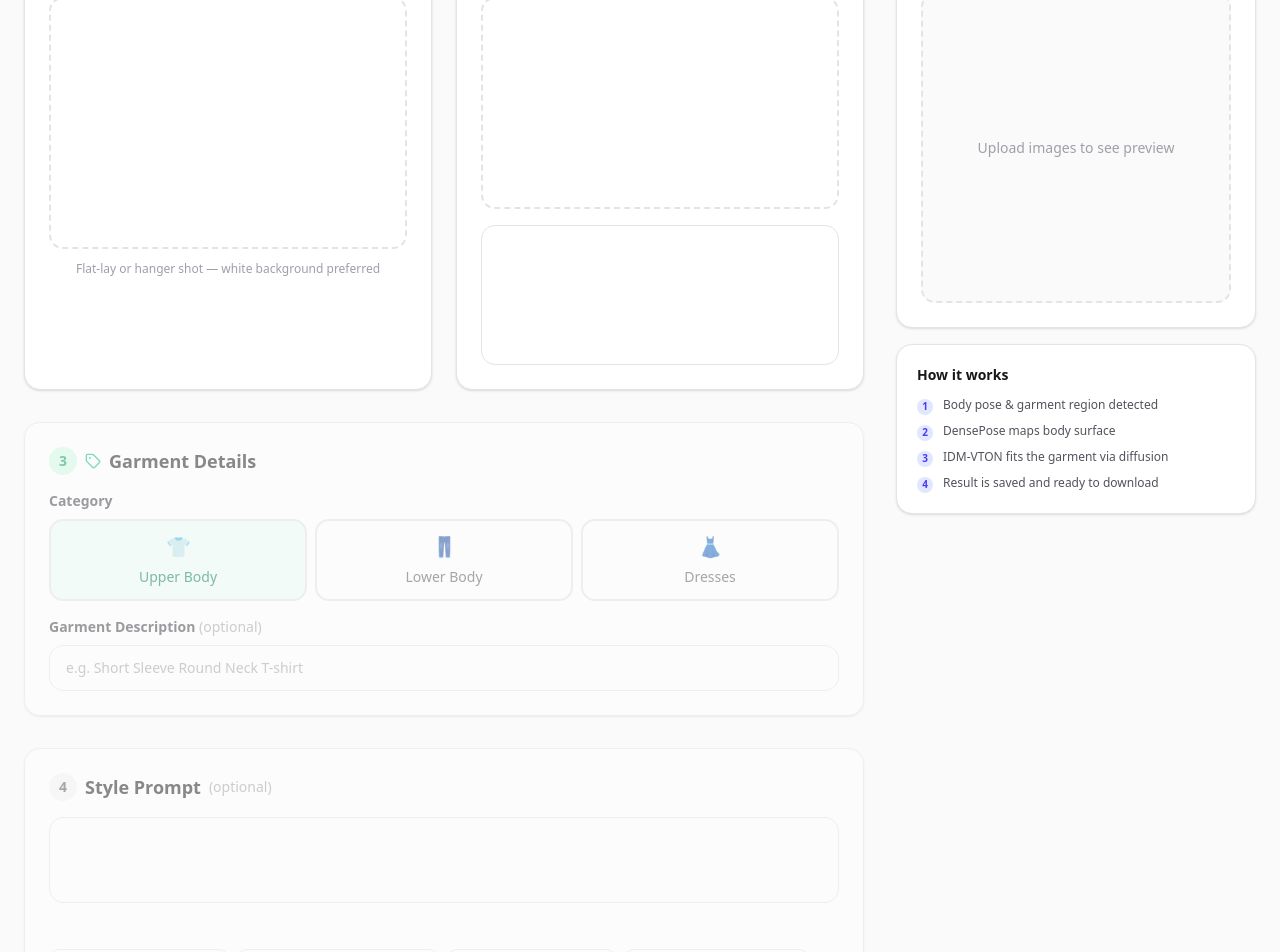
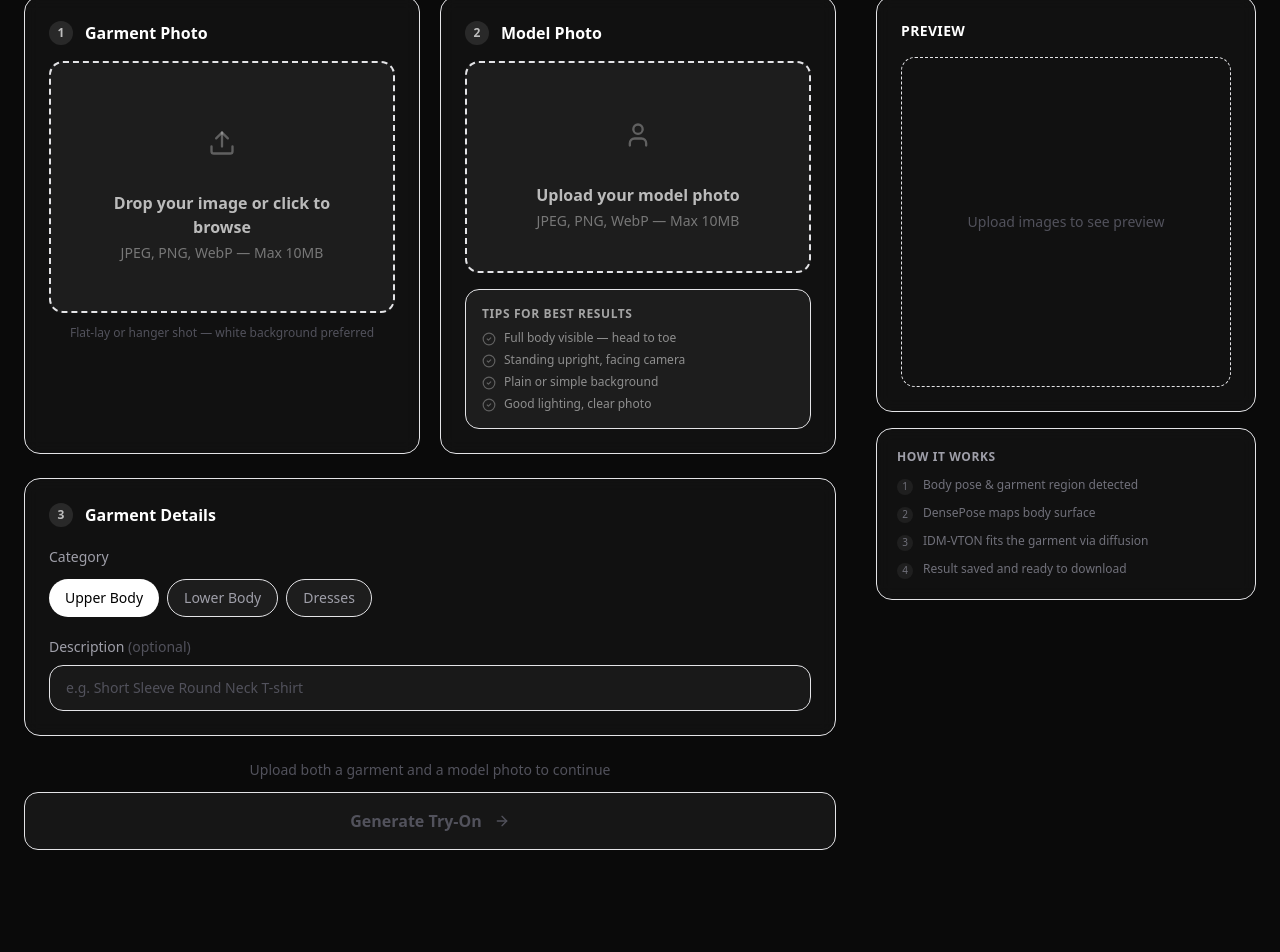
Before and after one commit to Indrajeety993648/Digital-Darzii, a Next.js app: page /generate in a window 1280 px wide. Shown: the part 280-1232 px from the top of the page. After the commit the page ends 1210 px from the top, so only its background shows below. Built offline with nearby package versions, Linux system fonts and the light colour scheme.

Commit message:
feat: add gallery delete and remove unused style prompt input

```diff
--- a/src/app/generate/page.tsx
+++ b/src/app/generate/page.tsx
@@ -1,18 +1,17 @@
 "use client";
-import { useState, useCallback } from "react";
+import { useState, useCallback, useRef, useEffect } from "react";
 import { useRouter } from "next/navigation";
 import { Navbar } from "@/components/shared/Navbar";
 import { UploadZone } from "@/components/generate/UploadZone";
 import { ModelUploadZone } from "@/components/generate/ModelUploadZone";
-import { StylePromptInput } from "@/components/generate/StylePromptInput";
+
 import { useToast } from "@/hooks/use-toast";
 import { cn } from "@/lib/utils";
-import { Sparkles, ChevronRight, Shirt, User, Tag } from "lucide-react";
+import { ArrowRight } from "lucide-react";
 
 interface FormState {
   garmentUrl: string | null;
   modelUrl: string | null;
-  stylePrompt: string;
   garmentCategory: "upper_body" | "lower_body" | "dresses";
   garmentDescription: string;
 }
@@ -20,7 +19,6 @@ interface FormState {
 const defaultForm: FormState = {
   garmentUrl: null,
   modelUrl: null,
-  stylePrompt: "",
   garmentCategory: "upper_body",
   garmentDescription: "",
 };
@@ -31,10 +29,53 @@ export default function GeneratePage() {
   const [form, setForm] = useState<FormState>(defaultForm);
   const [isGenerating, setIsGenerating] = useState(false);
 
+  const pageRef = useRef<HTMLDivElement>(null);
+  const headingRef = useRef<HTMLDivElement>(null);
+  const leftColRef = useRef<HTMLDivElement>(null);
+  const rightColRef = useRef<HTMLDivElement>(null);
+
   const isReady = !!form.garmentUrl && !!form.modelUrl;
 
   const updateForm = useCallback((updates: Partial<FormState>) => {
     setForm((prev) => ({ ...prev, ...updates }));
+  }, []);
+
+  useEffect(() => {
+    const loadAndAnimate = async () => {
+      const gsap = (await import("gsap")).default;
+      const { ScrollTrigger } = await import("gsap/ScrollTrigger");
+      gsap.registerPlugin(ScrollTrigger);
+
+      const ctx = gsap.context(() => {
+        const tl = gsap.timeline({ defaults: { ease: "power4.out" } });
+
+        tl.fromTo(
+          headingRef.current,
+          { opacity: 0, y: 30 },
+          { opacity: 1, y: 0, duration: 0.8 }
+        );
+
+        if (leftColRef.current) {
+          tl.fromTo(
+            Array.from(leftColRef.current.children),
+            { opacity: 0, y: 40 },
+            { opacity: 1, y: 0, duration: 0.7, stagger: 0.12 },
+            "-=0.4"
+          );
+        }
+
+        tl.fromTo(
+          rightColRef.current,
+          { opacity: 0, x: 40 },
+          { opacity: 1, x: 0, duration: 0.8 },
+          "-=0.6"
+        );
+      }, pageRef);
+
+      return () => ctx.revert();
+    };
+
+    loadAndAnimate();
   }, []);
 
   const handleGenerate = async () => {
@@ -47,7 +88,6 @@ export default function GeneratePage() {
         body: JSON.stringify({
           clothingImageUrl: form.garmentUrl,
           modelImageUrl: form.modelUrl,
-          stylePrompt: form.stylePrompt || undefined,
           garmentCategory: form.garmentCategory,
           garmentDescription: form.garmentDescription || undefined,
         }),
@@ -63,28 +103,41 @@ export default function GeneratePage() {
   };
 
   return (
-    <div className="min-h-screen bg-[#FAFAFA]">
+    <div ref={pageRef} className="min-h-screen bg-[#0A0A0A] text-white">
+      {/* Grid overlay */}
+      <div
+        className="fixed inset-0 opacity-[0.03] pointer-events-none"
+        style={{
+          backgroundImage:
+            "linear-gradient(rgba(255,255,255,0.1) 1px, transparent 1px), linear-gradient(90deg, rgba(255,255,255,0.1) 1px, transparent 1px)",
+          backgroundSize: "60px 60px",
+        }}
+      />
+
       <Navbar />
-      <div className="max-w-7xl mx-auto px-6 pt-24 pb-16">
-        <div className="mb-10">
-          <h1 className="font-display text-3xl md:text-4xl font-bold text-zinc-900 mb-2">
-            Virtual Try-On
+
+      <div className="relative z-10 max-w-7xl mx-auto px-6 pt-28 pb-20">
+        {/* Header */}
+        <div ref={headingRef} className="mb-12 opacity-0">
+          <h1 className="font-display text-4xl md:text-5xl font-bold tracking-tight text-white mb-3">
+            Virtual Try-On Studio
           </h1>
-          <p className="text-zinc-500">
-            Upload a garment photo and a model photo — we&apos;ll fit the garment onto the model naturally.
+          <p className="text-zinc-500 text-lg max-w-xl">
+            Upload a garment and a model photo — we&apos;ll fit the garment onto the model naturally.
           </p>
         </div>
 
-        <div className="grid grid-cols-1 lg:grid-cols-[1fr_360px] gap-8">
+        <div className="grid grid-cols-1 lg:grid-cols-[1fr_380px] gap-10">
           {/* LEFT — Form */}
-          <div className="space-y-8">
-            {/* Two uploads side by side */}
-            <div className="grid grid-cols-1 md:grid-cols-2 gap-6">
+          <div ref={leftColRef} className="space-y-6">
+            {/* Upload cards */}
+            <div className="grid grid-cols-1 md:grid-cols-2 gap-5">
               {/* Garment upload */}
-              <div className="bg-white rounded-2xl border border-zinc-200 p-6 shadow-sm">
-                <h2 className="font-display text-lg font-semibold text-zinc-900 mb-4 flex items-center gap-2">
-                  <span className="size-7 rounded-full bg-indigo-100 text-indigo-600 flex items-center justify-center text-sm font-bold">1</span>
-                  <Shirt className="size-4 text-indigo-500" />
+              <div className="bg-white/[0.03] backdrop-blur-sm rounded-2xl border border-white/[0.08] p-6">
+                <h2 className="font-display text-base font-semibold text-white mb-4 flex items-center gap-3">
+                  <span className="size-6 rounded-full bg-white/10 text-white/70 flex items-center justify-center text-xs font-bold">
+                    1
+                  </span>
                   Garment Photo
                 </h2>
                 <UploadZone
@@ -92,16 +145,17 @@ export default function GeneratePage() {
                   currentImage={form.garmentUrl}
                   onRemove={() => updateForm({ garmentUrl: null })}
                 />
-                <p className="mt-3 text-xs text-zinc-400 text-center">
+                <p className="mt-3 text-xs text-zinc-600 text-center">
                   Flat-lay or hanger shot — white background preferred
                 </p>
               </div>
 
               {/* Model upload */}
-              <div className="bg-white rounded-2xl border border-zinc-200 p-6 shadow-sm">
-                <h2 className="font-display text-lg font-semibold text-zinc-900 mb-4 flex items-center gap-2">
-                  <span className="size-7 rounded-full bg-violet-100 text-violet-600 flex items-center justify-center text-sm font-bold">2</span>
-                  <User className="size-4 text-violet-500" />
+              <div className="bg-white/[0.03] backdrop-blur-sm rounded-2xl border border-white/[0.08] p-6">
+                <h2 className="font-display text-base font-semibold text-white mb-4 flex items-center gap-3">
+                  <span className="size-6 rounded-full bg-white/10 text-white/70 flex items-center justify-center text-xs font-bold">
+                    2
+                  </span>
                   Model Photo
                 </h2>
                 <ModelUploadZone
@@ -112,37 +166,39 @@ export default function GeneratePage() {
               </div>
             </div>
 
-            {/* Section 3: Garment Category & Description */}
-            <div className={cn(
-              "bg-white rounded-2xl border border-zinc-200 p-6 shadow-sm transition-all duration-500",
-              !form.garmentUrl && "opacity-50 pointer-events-none"
-            )}>
-              <h2 className="font-display text-lg font-semibold text-zinc-900 mb-4 flex items-center gap-2">
-                <span className="size-7 rounded-full bg-emerald-100 text-emerald-600 flex items-center justify-center text-sm font-bold">3</span>
-                <Tag className="size-4 text-emerald-500" />
+            {/* Garment Details */}
+            <div
+              className={cn(
+                "bg-white/[0.03] backdrop-blur-sm rounded-2xl border border-white/[0.08] p-6 transition-all duration-500",
+                !form.garmentUrl && "opacity-40 pointer-events-none"
+              )}
+            >
+              <h2 className="font-display text-base font-semibold text-white mb-5 flex items-center gap-3">
+                <span className="size-6 rounded-full bg-white/10 text-white/70 flex items-center justify-center text-xs font-bold">
+                  3
+                </span>
                 Garment Details
               </h2>
 
-              {/* Category selector */}
-              <div className="mb-4">
-                <label className="text-sm font-semibold text-zinc-700 mb-2 block">Category</label>
-                <div className="grid grid-cols-3 gap-2">
+              {/* Category selector — pill buttons */}
+              <div className="mb-5">
+                <label className="text-sm font-medium text-zinc-400 mb-3 block">Category</label>
+                <div className="flex gap-2">
                   {([
-                    { value: "upper_body" as const, label: "Upper Body", emoji: "👕" },
-                    { value: "lower_body" as const, label: "Lower Body", emoji: "👖" },
-                    { value: "dresses" as const, label: "Dresses", emoji: "👗" },
+                    { value: "upper_body" as const, label: "Upper Body" },
+                    { value: "lower_body" as const, label: "Lower Body" },
+                    { value: "dresses" as const, label: "Dresses" },
                   ]).map((cat) => (
                     <button
                       key={cat.value}
                       onClick={() => updateForm({ garmentCategory: cat.value })}
                       className={cn(
-                        "p-3 rounded-xl border-2 flex flex-col items-center gap-1.5 transition-all text-sm font-medium",
+                        "px-4 py-2 rounded-full text-sm font-medium transition-all",
                         form.garmentCategory === cat.value
-                          ? "border-emerald-500 bg-emerald-50 text-emerald-700"
-                          : "border-zinc-200 bg-white text-zinc-600 hover:border-zinc-300 hover:bg-zinc-50"
+                          ? "bg-white text-black"
+                          : "bg-white/[0.05] text-zinc-400 border border-white/[0.08] hover:bg-white/[0.08] hover:text-zinc-300"
                       )}
                     >
-                      <span className="text-xl">{cat.emoji}</span>
                       {cat.label}
                     </button>
                   ))}
@@ -151,39 +207,23 @@ export default function GeneratePage() {
 
               {/* Garment description */}
               <div>
-                <label className="text-sm font-semibold text-zinc-700 mb-2 block">
-                  Garment Description <span className="text-zinc-400 font-normal">(optional)</span>
+                <label className="text-sm font-medium text-zinc-400 mb-2 block">
+                  Description <span className="text-zinc-600">(optional)</span>
                 </label>
                 <input
                   type="text"
                   value={form.garmentDescription}
                   onChange={(e) => updateForm({ garmentDescription: e.target.value })}
                   placeholder="e.g. Short Sleeve Round Neck T-shirt"
-                  className="w-full px-4 py-3 rounded-xl border border-zinc-200 bg-white text-zinc-900 placeholder:text-zinc-400 text-sm focus:outline-none focus:ring-2 focus:ring-emerald-500/20 focus:border-emerald-400 transition-all"
+                  className="w-full px-4 py-3 rounded-xl border border-white/[0.08] bg-white/[0.03] text-white placeholder:text-zinc-600 text-sm focus:outline-none focus:border-white/20 transition-all"
                 />
               </div>
-            </div>
-
-            {/* Section 4: Style Prompt */}
-            <div className={cn(
-              "bg-white rounded-2xl border border-zinc-200 p-6 shadow-sm transition-all duration-500",
-              !form.garmentUrl && "opacity-50 pointer-events-none"
-            )}>
-              <h2 className="font-display text-lg font-semibold text-zinc-900 mb-4 flex items-center gap-2">
-                <span className="size-7 rounded-full bg-zinc-100 text-zinc-600 flex items-center justify-center text-sm font-bold">4</span>
-                Style Prompt{" "}
-                <span className="text-zinc-400 font-normal text-sm">(optional)</span>
-              </h2>
-              <StylePromptInput
-                value={form.stylePrompt}
-                onChange={(v) => updateForm({ stylePrompt: v })}
-              />
             </div>
 
             {/* Generate Button */}
             <div>
               {!isReady && (
-                <p className="text-center text-sm text-zinc-400 mb-3">
+                <p className="text-center text-sm text-zinc-600 mb-3">
                   {!form.garmentUrl && !form.modelUrl
                     ? "Upload both a garment and a model photo to continue"
                     : !form.garmentUrl
@@ -195,10 +235,10 @@ export default function GeneratePage() {
                 onClick={handleGenerate}
                 disabled={!isReady || isGenerating}
                 className={cn(
-                  "w-full py-5 rounded-2xl font-bold text-lg flex items-center justify-center gap-3 transition-all",
+                  "w-full py-4 rounded-xl font-semibold text-base flex items-center justify-center gap-3 transition-all duration-200",
                   isReady && !isGenerating
-                    ? "bg-gradient-to-r from-indigo-600 to-violet-600 hover:from-indigo-500 hover:to-violet-500 text-white shadow-2xl shadow-indigo-500/30 hover:shadow-indigo-500/50 hover:-translate-y-0.5"
-                    : "bg-zinc-100 text-zinc-400 cursor-not-allowed"
+                    ? "bg-white text-black hover:bg-zinc-100 hover:-translate-y-0.5 shadow-lg shadow-white/10"
+                    : "bg-white/[0.05] text-zinc-600 border border-white/[0.06] cursor-not-allowed"
                 )}
               >
                 {isGenerating ? (
@@ -207,13 +247,12 @@ export default function GeneratePage() {
                       <circle cx="12" cy="12" r="10" stroke="currentColor" strokeWidth="3" strokeOpacity="0.3" />
                       <path d="M22 12a10 10 0 00-10-10" stroke="currentColor" strokeWidth="3" strokeLinecap="round" />
                     </svg>
-                    Starting generation...
+                    Generating...
                   </>
                 ) : (
                   <>
-                    <Sparkles className="size-5" />
-                    Fit Garment on Model
-                    <ChevronRight className="size-5" />
+                    Generate Try-On
+                    <ArrowRight className="size-4" />
                   </>
                 )}
               </button>
@@ -221,69 +260,87 @@ export default function GeneratePage() {
           </div>
 
           {/* RIGHT — Preview Panel */}
-          <div className="lg:sticky lg:top-24 self-start space-y-4">
-            <div className="bg-white rounded-2xl border border-zinc-200 p-6 shadow-sm">
-              <h3 className="font-semibold text-zinc-900 mb-4">Preview</h3>
+          <div ref={rightColRef} className="lg:sticky lg:top-28 self-start space-y-4 opacity-0">
+            <div className="bg-white/[0.03] backdrop-blur-sm rounded-2xl border border-white/[0.08] p-6">
+              <h3 className="font-semibold text-white text-sm mb-4 tracking-wide uppercase">
+                Preview
+              </h3>
 
               {form.garmentUrl && form.modelUrl ? (
-                <div className="space-y-3">
-                  <div className="grid grid-cols-2 gap-2">
+                <div className="space-y-4">
+                  <div className="grid grid-cols-2 gap-3">
                     <div>
-                      <p className="text-[11px] font-medium text-zinc-500 uppercase tracking-wider mb-1.5 text-center">Garment</p>
-                      <div className="rounded-xl overflow-hidden bg-zinc-100 aspect-square">
+                      <p className="text-[11px] font-medium text-zinc-500 uppercase tracking-wider mb-1.5 text-center">
+                        Garment
+                      </p>
+                      <div className="rounded-xl overflow-hidden bg-white/[0.03] border border-white/[0.06] aspect-square">
                         <img src={form.garmentUrl} alt="Garment" className="w-full h-full object-contain" />
                       </div>
                     </div>
                     <div>
-                      <p className="text-[11px] font-medium text-zinc-500 uppercase tracking-wider mb-1.5 text-center">Model</p>
-                      <div className="rounded-xl overflow-hidden bg-zinc-100 aspect-square">
+                      <p className="text-[11px] font-medium text-zinc-500 uppercase tracking-wider mb-1.5 text-center">
+                        Model
+                      </p>
+                      <div className="rounded-xl overflow-hidden bg-white/[0.03] border border-white/[0.06] aspect-square">
                         <img src={form.modelUrl} alt="Model" className="w-full h-full object-cover" />
                       </div>
                     </div>
                   </div>
-                  <div className="flex items-center justify-center gap-2 py-2">
-                    <div className="h-px flex-1 bg-zinc-200" />
-                    <Sparkles className="size-4 text-indigo-500" />
-                    <div className="h-px flex-1 bg-zinc-200" />
+                  <div className="flex items-center justify-center gap-3 py-2">
+                    <div className="h-px flex-1 bg-white/[0.06]" />
+                    <ArrowRight className="size-3.5 text-zinc-600" />
+                    <div className="h-px flex-1 bg-white/[0.06]" />
                   </div>
-                  <div className="rounded-xl bg-zinc-100 aspect-square flex items-center justify-center">
-                    <p className="text-zinc-400 text-sm text-center px-4">Result will appear here after generation</p>
+                  <div className="rounded-xl bg-white/[0.02] border border-white/[0.06] aspect-square flex items-center justify-center">
+                    <p className="text-zinc-600 text-sm text-center px-4">
+                      Result appears after generation
+                    </p>
                   </div>
-                  <div className="p-3 rounded-lg bg-amber-50 border border-amber-100">
-                    <p className="text-amber-700 text-xs font-medium text-center">Estimated time: ~5–40 seconds</p>
+                  <div className="p-3 rounded-lg bg-white/[0.03] border border-white/[0.06]">
+                    <p className="text-zinc-500 text-xs font-medium text-center">
+                      Estimated: ~5-40 seconds
+                    </p>
                   </div>
                 </div>
               ) : form.garmentUrl ? (
                 <div className="space-y-3">
                   <div>
-                    <p className="text-[11px] font-medium text-zinc-500 uppercase tracking-wider mb-1.5 text-center">Garment</p>
-                    <div className="rounded-xl overflow-hidden bg-zinc-100 aspect-square">
+                    <p className="text-[11px] font-medium text-zinc-500 uppercase tracking-wider mb-1.5 text-center">
+                      Garment
+                    </p>
+                    <div className="rounded-xl overflow-hidden bg-white/[0.03] border border-white/[0.06] aspect-square">
                       <img src={form.garmentUrl} alt="Garment" className="w-full h-full object-contain" />
                     </div>
                   </div>
-                  <div className="rounded-xl bg-violet-50 border-2 border-dashed border-violet-200 aspect-[3/4] flex items-center justify-center">
-                    <p className="text-violet-400 text-sm text-center px-4">Upload a model photo →</p>
+                  <div className="rounded-xl border border-dashed border-white/[0.1] aspect-[3/4] flex items-center justify-center">
+                    <p className="text-zinc-600 text-sm text-center px-4">
+                      Upload a model photo
+                    </p>
                   </div>
                 </div>
               ) : (
-                <div className="rounded-xl bg-zinc-50 border-2 border-dashed border-zinc-200 aspect-square flex items-center justify-center">
-                  <p className="text-zinc-400 text-sm text-center px-4">Upload images to see preview</p>
+                <div className="rounded-xl border border-dashed border-white/[0.1] aspect-square flex items-center justify-center">
+                  <p className="text-zinc-600 text-sm text-center px-4">
+                    Upload images to see preview
+                  </p>
                 </div>
               )}
             </div>
 
             {/* How it works */}
-            <div className="bg-white rounded-2xl border border-zinc-200 p-5 shadow-sm">
-              <h4 className="font-semibold text-zinc-900 text-sm mb-3">How it works</h4>
-              <ol className="space-y-2">
+            <div className="bg-white/[0.03] backdrop-blur-sm rounded-2xl border border-white/[0.08] p-5">
+              <h4 className="font-semibold text-zinc-400 text-xs mb-3 uppercase tracking-wider">
+                How it works
+              </h4>
+              <ol className="space-y-2.5">
                 {[
                   "Body pose & garment region detected",
                   "DensePose maps body surface",
                   "IDM-VTON fits the garment via diffusion",
-                  "Result is saved and ready to download",
+                  "Result saved and ready to download",
                 ].map((step, i) => (
-                  <li key={step} className="flex items-start gap-2.5 text-xs text-zinc-600">
-                    <span className="size-4 rounded-full bg-indigo-100 text-indigo-600 flex items-center justify-center text-[10px] font-bold shrink-0 mt-0.5">
+                  <li key={step} className="flex items-start gap-2.5 text-xs text-zinc-500">
+                    <span className="size-4 rounded-full bg-white/[0.06] text-zinc-500 flex items-center justify-center text-[10px] font-medium shrink-0 mt-0.5">
                       {i + 1}
                     </span>
                     {step}
```
Also changed, not shown: src/app/api/generations/[id]/route.ts (added, +23 -0 lines).
